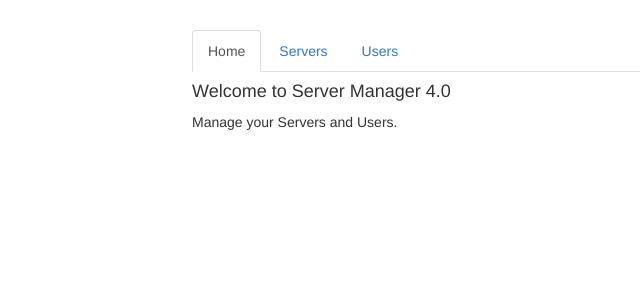
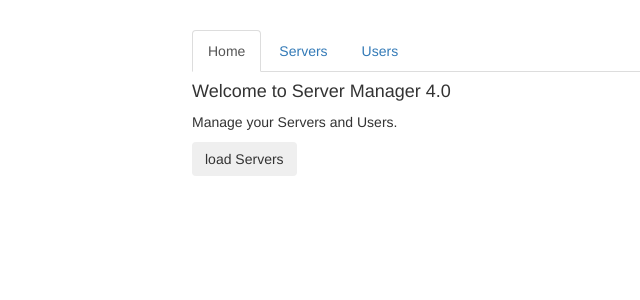
Before and after one commit to reez89/angular-router, an Angular app: page / in a window 1280 px wide. Shown: the top 300 px of the page, without its empty margins (73-713 px from the left). Built offline with nearby package versions, Linux system fonts and the light colour scheme.

Commit message:
aggiunto this.router per navigare dalla home al server

```diff
--- a/src/app/home/home.component.html
+++ b/src/app/home/home.component.html
@@ -1,2 +1,4 @@
 <h4>Welcome to Server Manager 4.0</h4>
 <p>Manage your Servers and Users.</p>
+
+<button class="btn btn-primar"(click)="onLoadServers()">load Servers</button>
--- a/src/app/home/home.component.ts
+++ b/src/app/home/home.component.ts
@@ -1,4 +1,5 @@
 import { Component, OnInit } from '@angular/core';
+import { Router } from '@angular/router';
 
 @Component({
   selector: 'app-home',
@@ -7,9 +8,14 @@
 })
 export class HomeComponent implements OnInit {
 
-  constructor() { }
+  constructor(private router: Router) {} // per utilizzare this.router e i suoi metodi, devo importare router: Router.
 
   ngOnInit() {
   }
 
+  onLoadServers(){
+    // codice
+    this.router.navigate(['/servers']);
+  }
+
 }
```
